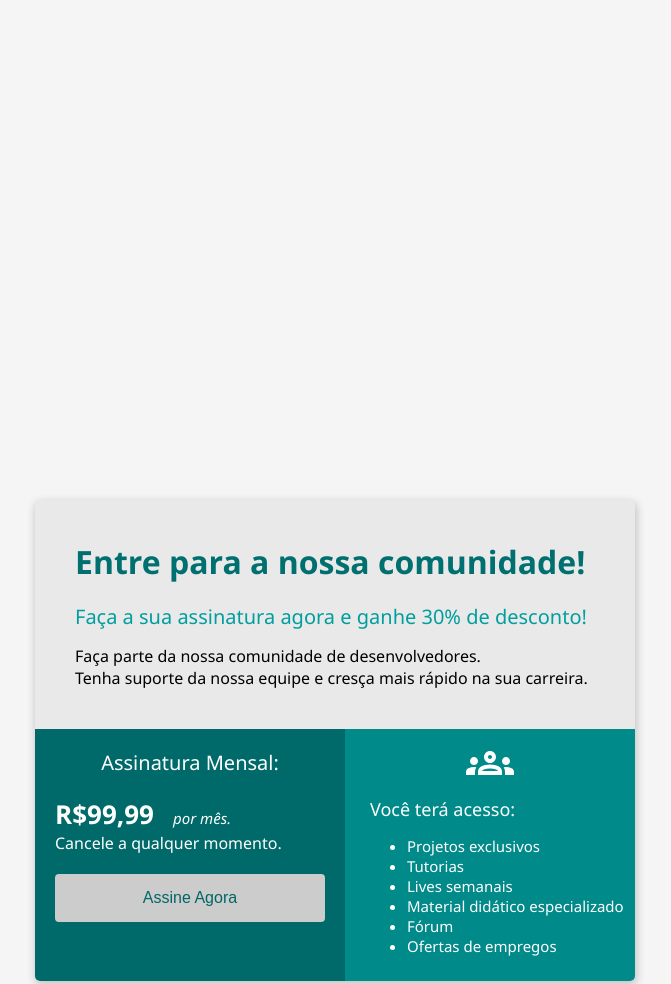
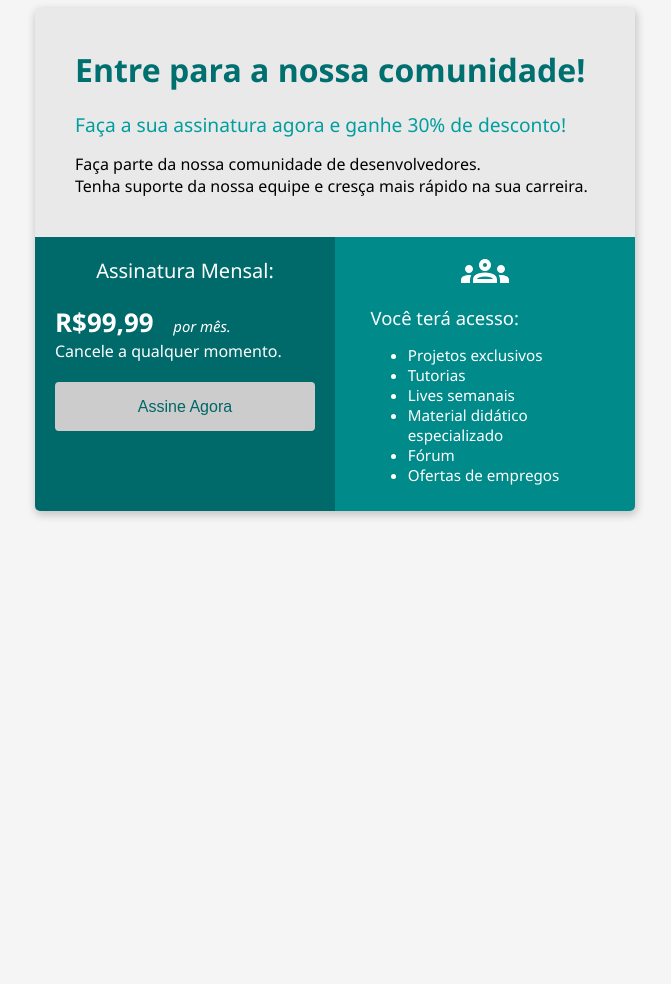
Before and after one commit to ArthurMotter/bootcamp-devjr-modulo2, a plain HTML site: page index.html in a window 1280 px wide. Shown: the top 984 px of the page, without its empty margins (305-976 px from the left). After the commit the page ends 800 px from the top, so only its background shows below. Drawn offline with Linux system fonts and the light colour scheme.

Commit message:
closes #6 - @media screen

```diff
--- a/index.html
+++ b/index.html
@@ -14,7 +14,7 @@
         .container{
             background-color: #E9E9E9;
             margin: auto;
-                margin-top: 500px;
+
 
             width: 600px;
 
@@ -25,7 +25,7 @@
         }
 
         .header{
-                padding: 40px;
+            padding: 2.50rem;
         }
 
         .flex-container{
@@ -35,60 +35,60 @@
 
         .header-title{
             color: #006F6F;
-                font-size: 32px;
+            font-size: 2rem;
             font-weight: 700;
-                margin-bottom: 20px;
+            margin-bottom: 1.25rem;
         }
 
         .header-subtitle{
             color: #009E9E;
-                font-size: 20px;
+            font-size: 1.20rem;
             font-weight: 500;
-                margin-bottom: 15px;
+            margin-bottom: 0.95rem;
         }
 
         .col-1{
             background-color: #006A6A;
             width: 50%;
-                padding: 20px;
+            padding: 1.25rem;
             color: #FFFFFF;
         }
 
         .col-2{
             background-color: #008A8A;
             width: 50%;
-                padding: 10px;
+            padding: 0.62rem 1.25rem;
             color: #FFFFFF;
         }
 
         .subscription-title{
-                font-size: 20px;
+            font-size: 1.25rem;
             text-align: center;
             font-weight: 450;
-                margin-bottom: 20px;
+            margin-bottom: 1.25rem;
         }
 
         .price{
-                font-size: 26px;
+            font-size: 1.62rem;
             font-weight: 700;
         }
 
         .month{
-                font-size: 15px;
+            font-size: 0.93rem;
             font-style: italic;
-                margin-left: 15px;
+            margin-left: 0.97rem;
         }
 
         .button{
-                margin-top: 20px;
+            margin-top: 1.25rem;
 
             background-color: #CCCCCC;
             color: #006666;
 
             width: 100%;
-                padding: 15px 32px;
+            padding: 0.97rem 2rem;
 
-                font-size: 16px;
+            font-size: 1rem;
 
             border-radius: 4px;
             border: none;
@@ -101,19 +101,35 @@
         }
 
         .list-title{
-                font-size: 18px;
-                margin-left: 15px;
-                margin-bottom: 15px;
-                margin-top: 5px;
+            font-size: 1.15rem;
+            margin-left: 0.97rem;
+            margin-bottom: 0.97rem;
+            margin-top:  0.3rem;
         }
 
         .list-text{
-                font-size: 15px;
-                margin-left: 12px;
+            font-size: 0.95rem;
+            margin-left:  0.8rem;
         }
 
         .image-group{
             text-align: center;
+        }
+
+        @media screen and (max-width: 620px){
+            html{
+                font-size: 14px;
+            }
+            .flex-container{
+                flex-direction: column;
+            }
+            .col-1, .col-2{
+                width: 100%;
+                box-sizing: border-box;
+            }
+            .container{
+                width: 95%;
+            }
         }
 
     </style>
```
Also changed, not shown: module02-example-index-mobile.png (added). Lines whose indentation alone changed are shown as unchanged.
